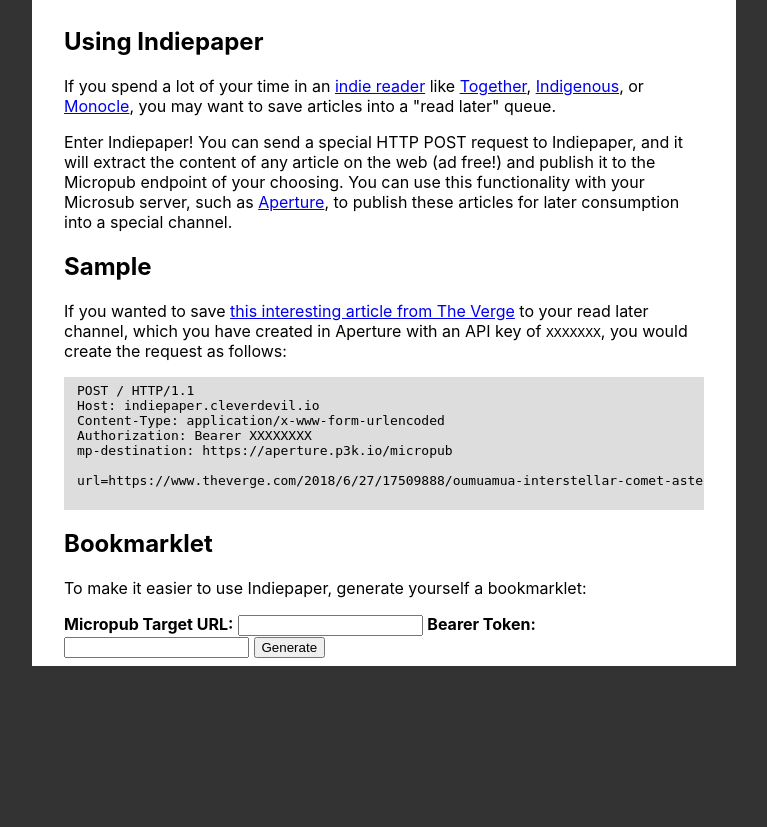
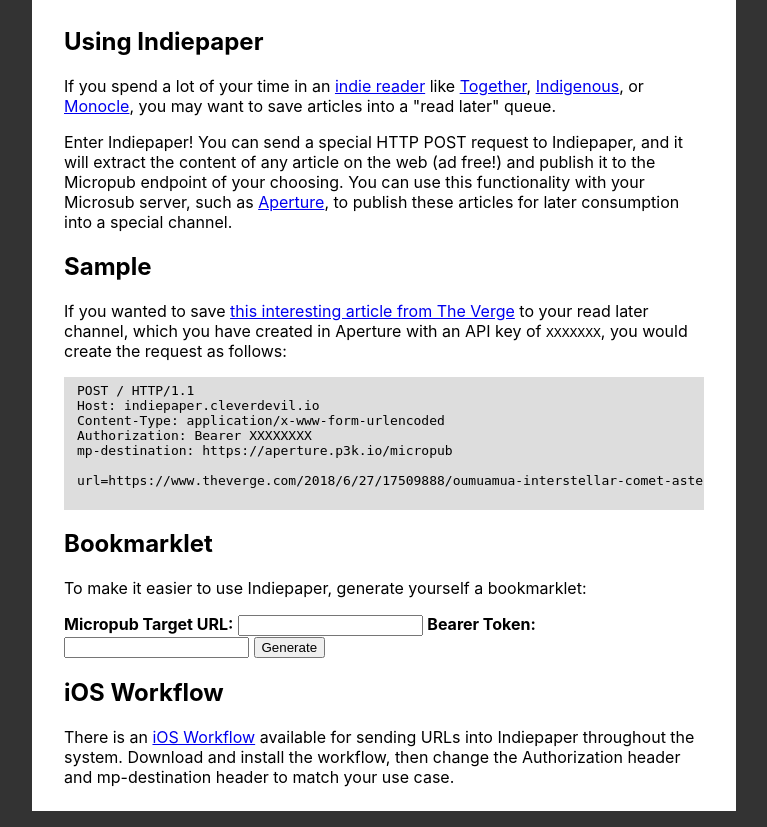
Before and after one commit to cleverdevil/indiepaper, a Python web app: template indiepaper/templates/index.html in a window 1280 px wide. Shown: the part 167-994 px from the top of the page, without its empty margins (256-1023 px from the left). Before the commit the page ends 833 px from the top, so only its background shows below. Run offline with Jinja, Linux system fonts and the light colour scheme; the template is opened without the code that fills it, so the values that code supplies are empty.

Commit message:
Adding iOS Workflow.

```diff
--- a/indiepaper/templates/index.html
+++ b/indiepaper/templates/index.html
@@ -114,7 +114,14 @@
       <div id="bookmarklet-container" style="display: none">
         <a id="bookmarklet" href="http://example.com">Read Later</a>
       </div>
-
+    </section>
+    <section>
+      <h2>iOS Workflow</h2>
+      <p>
+        There is an <a href="https://cleverdevil.io/s/hgmKUXa4o2jaHozClixV.wflow">iOS Workflow</a>
+        available for sending URLs into Indiepaper throughout the system. Download and
+        install the workflow, then change the Authorization header and mp-destination
+        header to match your use case.
     </section>
   </main>
 
```
Also changed, not shown: README.md.
